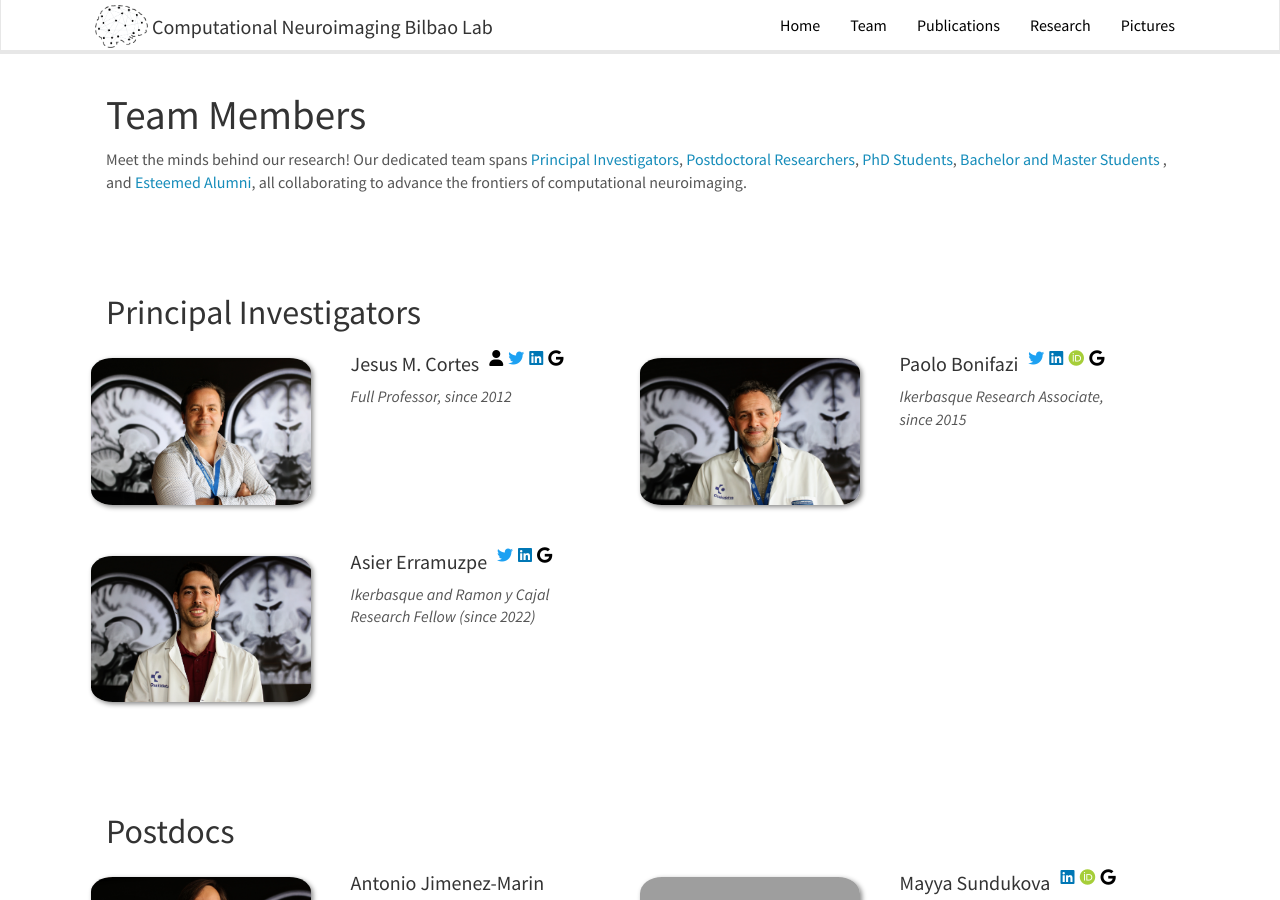
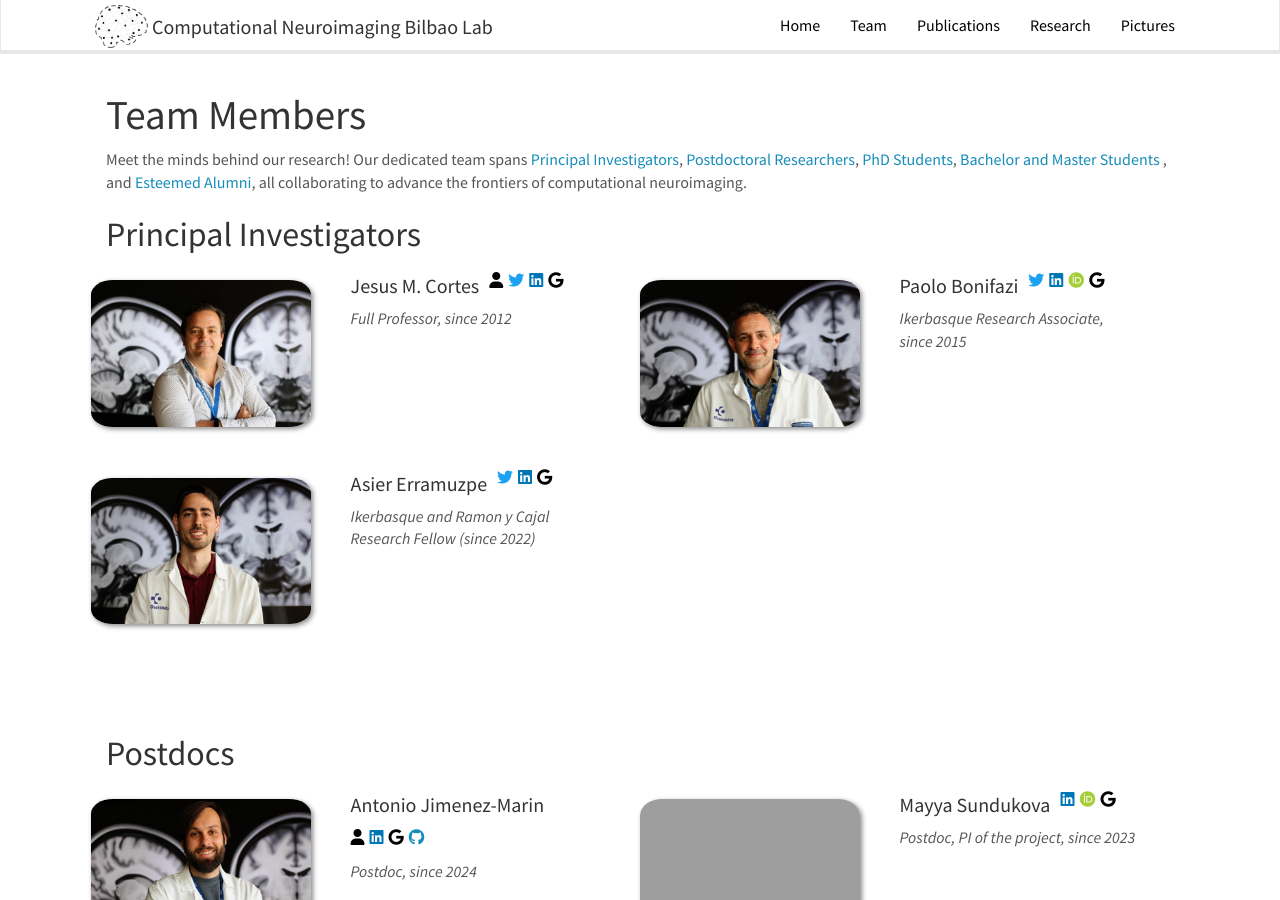
Before and after one commit to itellaetxe/compneurobilbao_website, a Jekyll site: the page built from _pages/team.md, in a window 1280 px wide and 900 px high. Built offline with Jekyll 4.4.1, drawn with Linux system fonts in a browser that asks for light colours; nearby versions of some CDN libraries.

Commit message:
[eliminate section space in team.md]

```diff
--- a/_pages/team.md
+++ b/_pages/team.md
@@ -18,8 +18,6 @@ sitemap: false
 # Team Members
 Meet the minds behind our research!
 Our dedicated team spans [Principal Investigators](#principal-investigators), [Postdoctoral Researchers](#postdocs), [PhD Students](#phd-students), [Bachelor and Master Students](#bachelor-and-master-students) , and [Esteemed Alumni](#alumni), all collaborating to advance the frontiers of computational neuroimaging.
-
-<div class="section-space"></div> <!-- Espacio añadido aquí -->
 
 
 ## Principal Investigators
```
